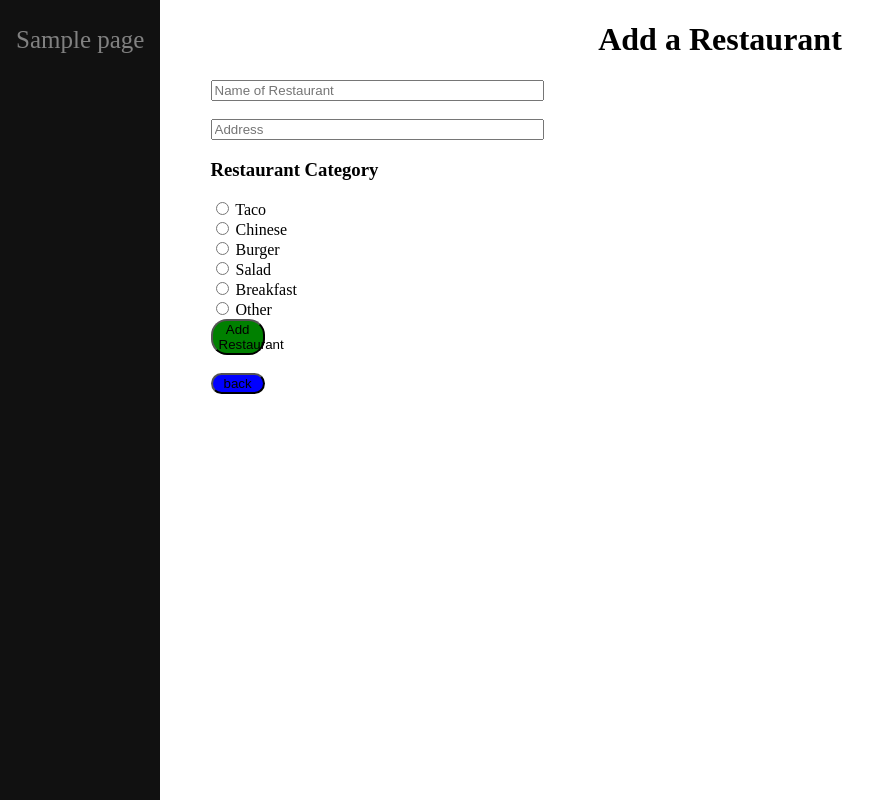
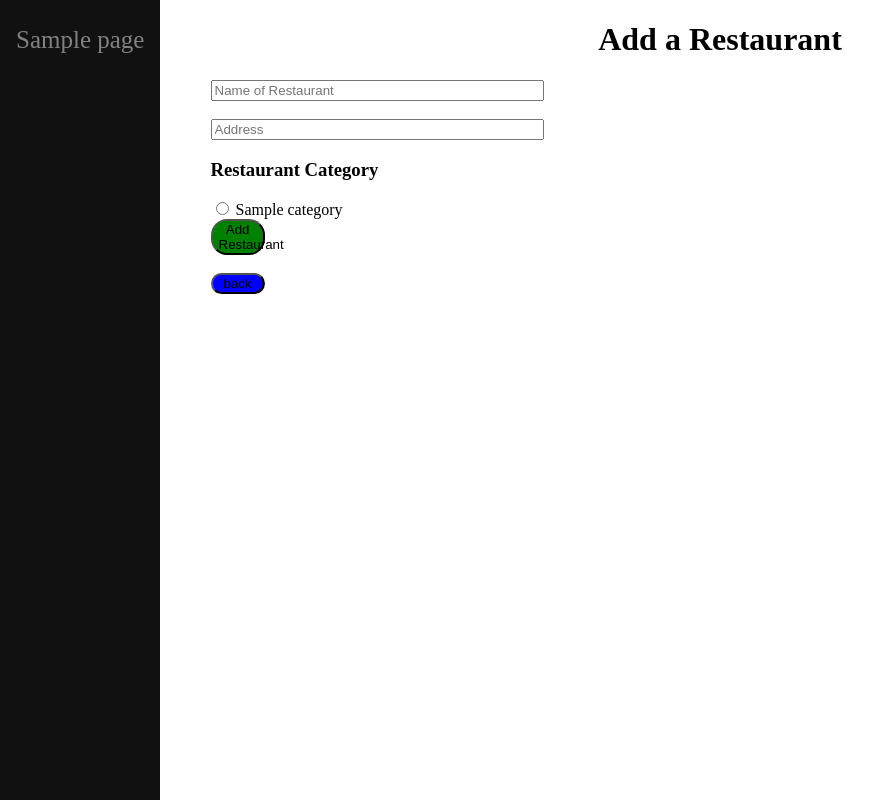
Before and after one commit to benjamin-musil/line-picker-webapp, a Flask app: template templates/add_restaurant.html in a window 1280 px wide. Shown: the whole page, without its empty margins (0-888 px from the left). Run offline with Flask 2, Linux system fonts and the light colour scheme; the template is opened without the code that fills it: most values are stand-ins (such as "Sample title", 1, 10 or a date in 2020); some libraries are stand-ins or nearby versions.

Commit message:
removing other option in adding a restaurant because it didn't actually work :/

```diff
--- a/Routes/restaurant_route.py
+++ b/Routes/restaurant_route.py
@@ -36,7 +36,8 @@ def add_restaurant():
         return redirect('/')
     session['logged_in'], session['username'] = Shared.set_session(request.cookies.get("token"))
     return render_template('add_restaurant.html', pages=Shared.generate_page_list(),
-                           user=session.get('username'))
+                           user=session.get('username'),
+                           categories=MongoDb.mongo_collection('Test Restaurants ').distinct('Category'))
 
 
 @restaurant_page.route('/restaurant/submit-time', methods=['GET', 'POST'])
--- a/templates/add_restaurant.html
+++ b/templates/add_restaurant.html
@@ -19,25 +19,11 @@
         <input type="text" name="Address" placeholder="Address" id="address">
         <h3>Restaurant Category</h3>
         <div id="checkboxes">
-            <input type="radio" name="category" value="Taco">
-            <label for="Taco">Taco</label>
-            <br/>
-            <input type="radio" name="category" value="Chinese">
-            <label for="Chinese">Chinese</label>
-            <br/>
-            <input type="radio" name="category" value="Burger">
-            <label for="Burger">Burger</label>
-            <br/>
-            <input type="radio" name="category" value="Salad">
-            <label for="Salad">Salad</label>
-            <br/>
-            <input type="radio" name="category" value="Breakfast">
-            <label for="Breakfast">Breakfast</label>
-            <br/>
-            <input type="radio" name="category" id="other">
-            <label for="other">Other</label>
-            <br/>
-            <input type="text" id="other_explained" hidden="hidden">
+            {% for category in categories %}
+                <input type="radio" name="category" value={{ category }}>
+                <label for={{ category }}>{{ category }}</label>
+                <br/>
+            {% endfor %}
         </div>
         <button id="submit">Add Restaurant</button>
         <br/>
```
